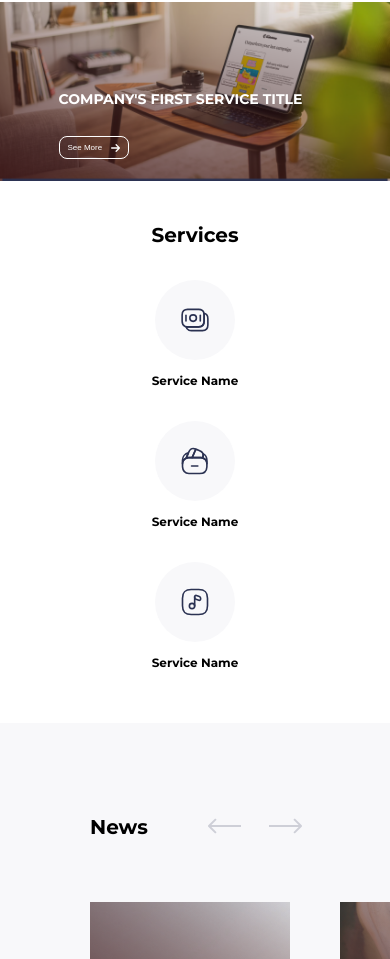
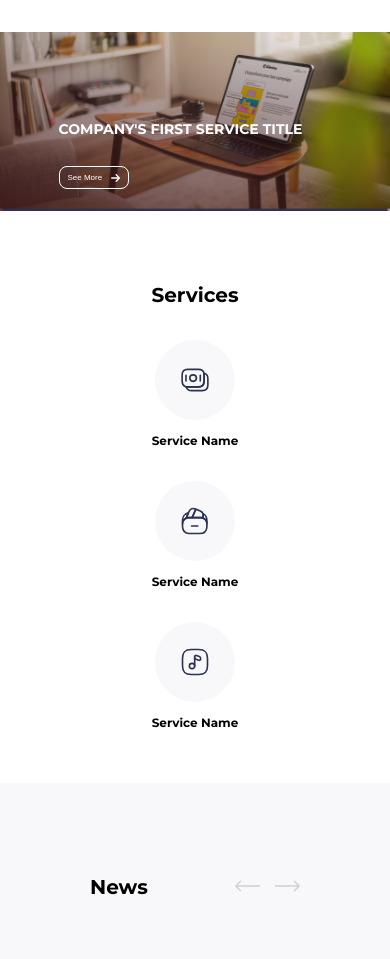
Before and after one commit to l0kokin/Company-Website, a plain HTML site: page index.html in a window 390 px wide. Shown: the part 74-1033 px from the top of the page. Drawn offline with Linux system fonts and the light colour scheme.

Commit message:
fixed some bugs

```diff
--- a/styles.css
+++ b/styles.css
@@ -172,6 +172,10 @@
   button {
     position: absolute;
     left: 15%;
+  }
+
+  @media (max-width: 770px) {
+    margin: 30px 0px;
   }
 }
 
@@ -386,6 +390,13 @@
   @media screen and (max-width: 900px) {
     padding-right: 60px;
   }
+
+  @media screen and (max-width: 600px) {
+    gap: 15px;
+    img {
+      width: 25px;
+    }
+  }
 }
 
 #arrow1,
@@ -583,6 +594,7 @@
   @media screen and (max-width: 600px) {
     font-size: 16px;
     line-height: 22px;
+    min-width: 300px;
   }
 }
 
```
